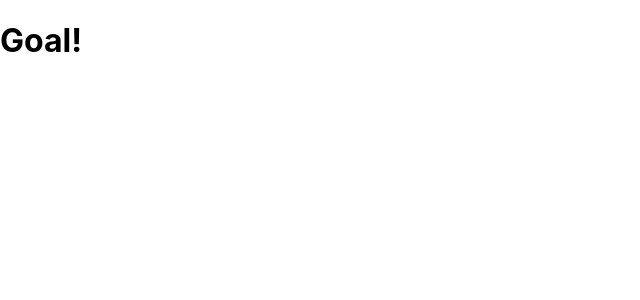
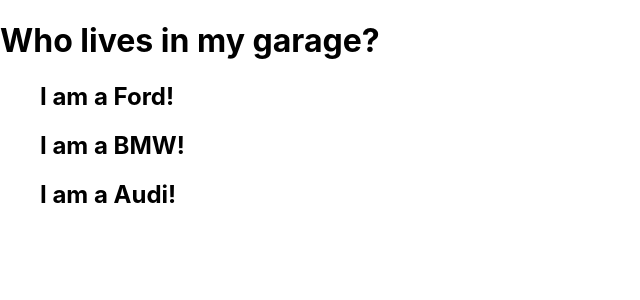
Before and after one commit to maribelcuales/React-Review-Project, a React (Create React App) app: page / in a window 1280 px wide. Shown: the top 300 px of the page, without its empty margins (0-640 px from the left). Built offline with nearby package versions, Linux system fonts and the light colour scheme.

Commit message:
Mapped over the car array in the Garage component and render them to the root element.

```diff
--- a/src/Garage.js
+++ b/src/Garage.js
@@ -3,10 +3,14 @@
 }
 
 function Garage() {
+  const cars = ['Ford', 'BMW', 'Audi'];
   return (
     <div>
       <h1>Who lives in my garage?</h1>
-      <Car brand="Mustang" />
+      {/* <Car brand="Mustang" /> */}
+      <ul>
+        {cars.map((car) => <Car brand={car} />)}
+      </ul>
     </div>
   );
 }
--- a/src/index.js
+++ b/src/index.js
@@ -2,7 +2,7 @@
 import ReactDOM from 'react-dom';
 import './index.css';
 // import App from './App';
-import GoalType from './GoalType.js';
+import Garage from './Garage.js';
 
 //const cars = ['Ford', 'BMW', 'Audi'];
 
@@ -10,6 +10,7 @@
   //<App />,
   //<Header favCol="yellow"/>,
   //<GarageCars cars={cars}/>,
-  <GoalType isGoal={true} />,
+  //<GoalType isGoal={true} />,
+  <Garage />,
   document.getElementById('root')
 );
```
